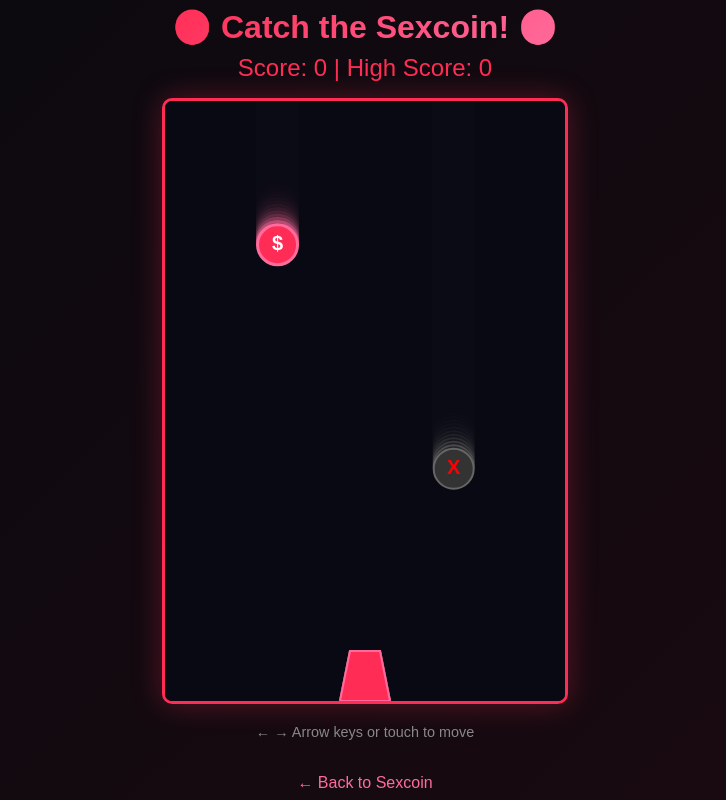
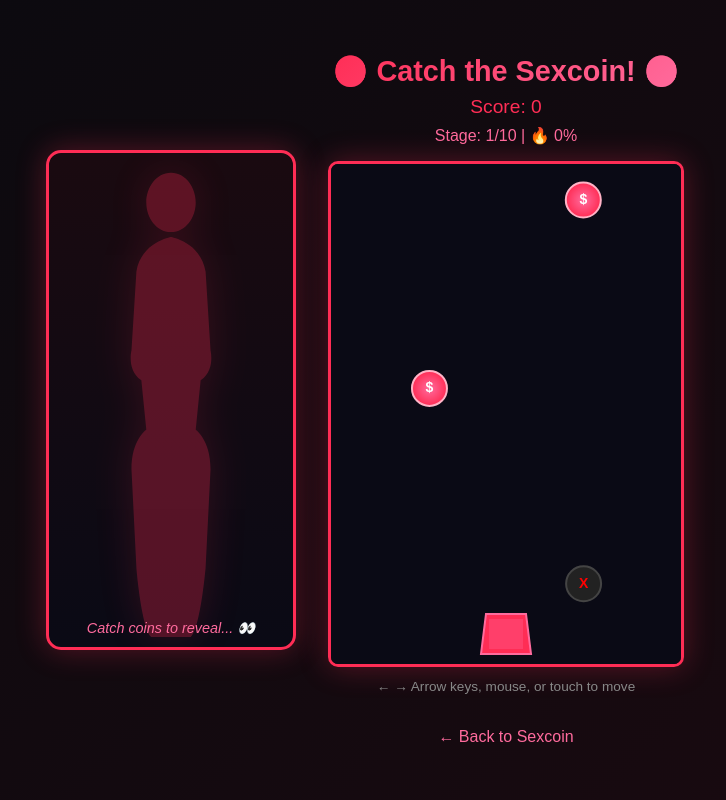
Before and after one commit to jaddydaddy/sexcoin-history, a website: page game.html in a window 1280 px wide. Both pictures are taken after a click on the button "START GAME". Shown: the whole page, without its empty margins (275-1001 px from the left). Drawn offline with Linux system fonts and the light colour scheme.

Commit message:
🎮🔥 Updated game - silhouette reveals as you score higher!

```diff
--- a/game.html
+++ b/game.html
@@ -23,12 +23,18 @@
             overflow: hidden;
         }
 
+        .game-wrapper {
+            display: flex;
+            gap: 2rem;
+            align-items: center;
+        }
+
         .game-container {
             text-align: center;
         }
 
         h1 {
-            font-size: 2rem;
+            font-size: 1.8rem;
             margin-bottom: 0.5rem;
             background: linear-gradient(135deg, #ff2d55, #ff6b9d);
             -webkit-background-clip: text;
@@ -36,9 +42,15 @@
         }
 
         .score-display {
-            font-size: 1.5rem;
+            font-size: 1.2rem;
+            margin-bottom: 0.5rem;
+            color: #ff2d55;
+        }
+
+        .stage-display {
+            font-size: 1rem;
             margin-bottom: 1rem;
-            color: #ff2d55;
+            color: #ff6b9d;
         }
 
         canvas {
@@ -49,10 +61,55 @@
             touch-action: none;
         }
 
+        .silhouette-container {
+            width: 250px;
+            height: 500px;
+            position: relative;
+            border: 3px solid #ff2d55;
+            border-radius: 15px;
+            overflow: hidden;
+            background: linear-gradient(180deg, #1a0a10 0%, #0a0a15 100%);
+            box-shadow: 0 0 30px rgba(255, 45, 85, 0.3);
+        }
+
+        .silhouette-reveal {
+            position: absolute;
+            bottom: 0;
+            left: 0;
+            right: 0;
+            height: 0%;
+            background: linear-gradient(0deg,
+                rgba(255, 45, 85, 0.3) 0%,
+                rgba(255, 45, 85, 0.1) 50%,
+                transparent 100%
+            );
+            transition: height 0.5s ease;
+        }
+
+        .silhouette-img {
+            width: 100%;
+            height: 100%;
+            object-fit: contain;
+            opacity: 0.3;
+            transition: opacity 0.5s ease;
+            filter: drop-shadow(0 0 20px rgba(255, 45, 85, 0.5));
+        }
+
+        .silhouette-text {
+            position: absolute;
+            bottom: 10px;
+            left: 0;
+            right: 0;
+            text-align: center;
+            color: #ff6b9d;
+            font-size: 0.9rem;
+            font-style: italic;
+        }
+
         .instructions {
-            margin-top: 1rem;
+            margin-top: 0.5rem;
             color: #888;
-            font-size: 0.9rem;
+            font-size: 0.85rem;
         }
 
         .start-btn {
@@ -73,16 +130,17 @@
         }
 
         .game-over {
-            position: absolute;
+            position: fixed;
             top: 50%;
             left: 50%;
             transform: translate(-50%, -50%);
-            background: rgba(0, 0, 0, 0.9);
+            background: rgba(0, 0, 0, 0.95);
             padding: 2rem 3rem;
             border-radius: 20px;
             border: 2px solid #ff2d55;
             text-align: center;
             display: none;
+            z-index: 100;
         }
 
         .game-over h2 {
@@ -92,8 +150,8 @@
         }
 
         .game-over p {
-            font-size: 1.5rem;
-            margin-bottom: 1.5rem;
+            font-size: 1.3rem;
+            margin-bottom: 0.5rem;
         }
 
         .back-link {
@@ -106,44 +164,103 @@
         .back-link:hover {
             color: #ff2d55;
         }
+
+        @media (max-width: 800px) {
+            .game-wrapper {
+                flex-direction: column;
+            }
+            .silhouette-container {
+                width: 200px;
+                height: 300px;
+            }
+            canvas {
+                width: 350px;
+                height: 450px;
+            }
+        }
     </style>
 </head>
 <body>
-    <div class="game-container">
-        <h1>🪙 Catch the Sexcoin! 🪙</h1>
-        <div class="score-display">Score: <span id="score">0</span> | High Score: <span id="highScore">0</span></div>
-        <canvas id="gameCanvas" width="400" height="600"></canvas>
-        <p class="instructions">← → Arrow keys or touch to move</p>
-        <button class="start-btn" id="startBtn" onclick="startGame()">START GAME</button>
-        <br>
-        <a href="index.html" class="back-link">← Back to Sexcoin</a>
+    <div class="game-wrapper">
+        <div class="silhouette-container">
+            <svg class="silhouette-img" id="silhouette" viewBox="0 0 200 500" fill="#ff2d55">
+                <!-- Silhouette of woman - will be revealed as score increases -->
+                <path d="M100,20
+                    C115,20 125,35 125,50
+                    C125,65 115,80 100,80
+                    C85,80 75,65 75,50
+                    C75,35 85,20 100,20 Z
+                    M100,85
+                    C100,85 130,90 135,120
+                    L140,200
+                    C140,200 145,220 130,230
+                    L125,280
+                    C125,280 140,290 140,320
+                    L135,420
+                    C135,420 130,480 120,490
+                    L80,490
+                    C70,480 65,420 65,420
+                    L60,320
+                    C60,290 75,280 75,280
+                    L70,230
+                    C55,220 60,200 60,200
+                    L65,120
+                    C70,90 100,85 100,85 Z" />
+            </svg>
+            <div class="silhouette-reveal" id="reveal"></div>
+            <div class="silhouette-text" id="stageText">Catch coins to reveal... 👀</div>
+        </div>
+
+        <div class="game-container">
+            <h1>🪙 Catch the Sexcoin! 🪙</h1>
+            <div class="score-display">Score: <span id="score">0</span></div>
+            <div class="stage-display">Stage: <span id="stage">1</span>/10 | 🔥 <span id="heatLevel">0</span>%</div>
+            <canvas id="gameCanvas" width="350" height="500"></canvas>
+            <p class="instructions">← → Arrow keys, mouse, or touch to move</p>
+            <button class="start-btn" id="startBtn" onclick="startGame()">START GAME</button>
+            <br>
+            <a href="index.html" class="back-link">← Back to Sexcoin</a>
+        </div>
     </div>
 
     <div class="game-over" id="gameOver">
         <h2>GAME OVER!</h2>
         <p>Final Score: <span id="finalScore">0</span></p>
-        <button class="start-btn" onclick="startGame()">PLAY AGAIN</button>
+        <p>Stage Reached: <span id="finalStage">1</span>/10</p>
+        <p style="color: #ff6b9d; font-size: 1rem;">She was just getting started... 😏</p>
+        <button class="start-btn" onclick="startGame()">TRY AGAIN</button>
     </div>
 
     <script>
         const canvas = document.getElementById('gameCanvas');
         const ctx = canvas.getContext('2d');
 
+        // Stage messages
+        const stageMessages = [
+            "Catch coins to reveal... 👀",
+            "Mmm keep going... 😏",
+            "She's warming up... 🔥",
+            "Don't stop now... 💋",
+            "Getting hot in here... 🥵",
+            "She likes your moves... 💃",
+            "Almost there... 😈",
+            "So close... 🔥🔥",
+            "One more stage... 💦",
+            "You did it! 🏆👑"
+        ];
+
         // Game state
         let score = 0;
-        let highScore = localStorage.getItem('sexcoinHighScore') || 0;
+        let stage = 1;
         let gameRunning = false;
         let coins = [];
-        let player = { x: 175, y: 550, width: 50, height: 50 };
-        let gameSpeed = 2;
-        let spawnRate = 60;
+        let player = { x: 150, y: 450, width: 50, height: 40 };
+        let gameSpeed = 2.5;
+        let spawnRate = 50;
         let frameCount = 0;
-
-        document.getElementById('highScore').textContent = highScore;
 
         // Player controls
         let keys = { left: false, right: false };
-        let touchX = null;
 
         document.addEventListener('keydown', (e) => {
             if (e.key === 'ArrowLeft') keys.left = true;
@@ -155,58 +272,74 @@
             if (e.key === 'ArrowRight') keys.right = false;
         });
 
-        canvas.addEventListener('touchstart', (e) => {
-            e.preventDefault();
-            touchX = e.touches[0].clientX;
-        });
-
         canvas.addEventListener('touchmove', (e) => {
             e.preventDefault();
             const rect = canvas.getBoundingClientRect();
-            const x = e.touches[0].clientX - rect.left;
+            const scaleX = canvas.width / rect.width;
+            const x = (e.touches[0].clientX - rect.left) * scaleX;
             player.x = Math.max(0, Math.min(canvas.width - player.width, x - player.width / 2));
         });
 
         canvas.addEventListener('mousemove', (e) => {
             if (gameRunning) {
                 const rect = canvas.getBoundingClientRect();
-                const x = e.clientX - rect.left;
+                const scaleX = canvas.width / rect.width;
+                const x = (e.clientX - rect.left) * scaleX;
                 player.x = Math.max(0, Math.min(canvas.width - player.width, x - player.width / 2));
             }
         });
+
+        function updateStage() {
+            const newStage = Math.min(10, Math.floor(score / 50) + 1);
+            if (newStage !== stage) {
+                stage = newStage;
+                document.getElementById('stage').textContent = stage;
+            }
+
+            // Update silhouette reveal
+            const revealPercent = Math.min(100, (score / 500) * 100);
+            document.getElementById('reveal').style.height = revealPercent + '%';
+            document.getElementById('silhouette').style.opacity = 0.3 + (revealPercent / 100) * 0.7;
+            document.getElementById('heatLevel').textContent = Math.floor(revealPercent);
+            document.getElementById('stageText').textContent = stageMessages[Math.min(stage - 1, 9)];
+        }
 
         function drawCoin(x, y, size, type) {
             ctx.save();
             ctx.translate(x + size/2, y + size/2);
 
             if (type === 'good') {
-                // Pink coin
+                // Pink Sexcoin
+                const gradient = ctx.createRadialGradient(0, 0, 0, 0, 0, size/2);
+                gradient.addColorStop(0, '#ff6b9d');
+                gradient.addColorStop(1, '#ff2d55');
+
                 ctx.beginPath();
                 ctx.arc(0, 0, size/2, 0, Math.PI * 2);
-                ctx.fillStyle = '#ff2d55';
+                ctx.fillStyle = gradient;
                 ctx.fill();
-                ctx.strokeStyle = '#ff6b9d';
-                ctx.lineWidth = 3;
+                ctx.strokeStyle = '#ffb3c6';
+                ctx.lineWidth = 2;
                 ctx.stroke();
 
                 // $ symbol
                 ctx.fillStyle = '#fff';
-                ctx.font = `bold ${size/2}px Arial`;
+                ctx.font = `bold ${size/2.5}px Arial`;
                 ctx.textAlign = 'center';
                 ctx.textBaseline = 'middle';
                 ctx.fillText('$', 0, 0);
             } else {
-                // Bad coin (scam)
+                // Scam coin
                 ctx.beginPath();
                 ctx.arc(0, 0, size/2, 0, Math.PI * 2);
-                ctx.fillStyle = '#333';
+                ctx.fillStyle = '#222';
                 ctx.fill();
-                ctx.strokeStyle = '#666';
+                ctx.strokeStyle = '#444';
                 ctx.lineWidth = 2;
                 ctx.stroke();
 
                 ctx.fillStyle = '#ff0000';
-                ctx.font = `bold ${size/2}px Arial`;
+                ctx.font = `bold ${size/2.5}px Arial`;
                 ctx.textAlign = 'center';
                 ctx.textBaseline = 'middle';
                 ctx.fillText('X', 0, 0);
@@ -216,28 +349,32 @@
         }
 
         function drawPlayer() {
-            // Draw basket/catcher
+            // Draw catcher basket
             ctx.fillStyle = '#ff2d55';
             ctx.beginPath();
-            ctx.moveTo(player.x, player.y + player.height);
+            ctx.moveTo(player.x + 5, player.y);
+            ctx.lineTo(player.x + player.width - 5, player.y);
             ctx.lineTo(player.x + player.width, player.y + player.height);
-            ctx.lineTo(player.x + player.width - 10, player.y);
-            ctx.lineTo(player.x + 10, player.y);
+            ctx.lineTo(player.x, player.y + player.height);
             ctx.closePath();
             ctx.fill();
 
             ctx.strokeStyle = '#ff6b9d';
             ctx.lineWidth = 2;
             ctx.stroke();
+
+            // Inner glow
+            ctx.fillStyle = 'rgba(255, 107, 157, 0.3)';
+            ctx.fillRect(player.x + 8, player.y + 5, player.width - 16, player.height - 10);
         }
 
         function spawnCoin() {
-            const isGood = Math.random() > 0.2; // 80% good coins
+            const isGood = Math.random() > 0.15; // 85% good coins
             coins.push({
-                x: Math.random() * (canvas.width - 40),
-                y: -40,
-                size: 40,
-                speed: gameSpeed + Math.random() * 2,
+                x: Math.random() * (canvas.width - 35),
+                y: -35,
+                size: 35,
+                speed: gameSpeed + Math.random() * 1.5,
                 type: isGood ? 'good' : 'bad'
             });
         }
@@ -248,8 +385,8 @@
             frameCount++;
 
             // Move player
-            if (keys.left && player.x > 0) player.x -= 8;
-            if (keys.right && player.x < canvas.width - player.width) player.x += 8;
+            if (keys.left && player.x > 0) player.x -= 7;
+            if (keys.right && player.x < canvas.width - player.width) player.x += 7;
 
             // Spawn coins
             if (frameCount % spawnRate === 0) {
@@ -262,14 +399,15 @@
 
                 // Check collision with player
                 if (coins[i].y + coins[i].size > player.y &&
+                    coins[i].y < player.y + player.height &&
                     coins[i].x + coins[i].size > player.x &&
                     coins[i].x < player.x + player.width) {
 
                     if (coins[i].type === 'good') {
                         score += 10;
                         document.getElementById('score').textContent = score;
+                        updateStage();
                     } else {
-                        // Hit bad coin - game over
                         gameOver();
                         return;
                     }
@@ -280,7 +418,6 @@
                 // Remove coins that fell off screen
                 if (coins[i].y > canvas.height) {
                     if (coins[i].type === 'good') {
-                        // Missed good coin - game over
                         gameOver();
                         return;
                     }
@@ -289,15 +426,15 @@
             }
 
             // Increase difficulty
-            if (score > 0 && score % 100 === 0) {
-                gameSpeed += 0.1;
-                if (spawnRate > 30) spawnRate -= 1;
+            if (frameCount % 500 === 0) {
+                gameSpeed += 0.2;
+                if (spawnRate > 25) spawnRate -= 2;
             }
         }
 
         function draw() {
             // Clear canvas
-            ctx.fillStyle = 'rgba(10, 10, 20, 0.3)';
+            ctx.fillStyle = '#0a0a15';
             ctx.fillRect(0, 0, canvas.width, canvas.height);
 
             // Draw coins
@@ -319,14 +456,20 @@
 
         function startGame() {
             score = 0;
+            stage = 1;
             coins = [];
-            gameSpeed = 2;
-            spawnRate = 60;
+            gameSpeed = 2.5;
+            spawnRate = 50;
             frameCount = 0;
-            player.x = 175;
+            player.x = 150;
             gameRunning = true;
 
             document.getElementById('score').textContent = score;
+            document.getElementById('stage').textContent = stage;
+            document.getElementById('reveal').style.height = '0%';
+            document.getElementById('silhouette').style.opacity = '0.3';
+            document.getElementById('heatLevel').textContent = '0';
+            document.getElementById('stageText').textContent = stageMessages[0];
             document.getElementById('gameOver').style.display = 'none';
             document.getElementById('startBtn').style.display = 'none';
 
@@ -336,14 +479,10 @@
         function gameOver() {
             gameRunning = false;
 
-            if (score > highScore) {
-                highScore = score;
-                localStorage.setItem('sexcoinHighScore', highScore);
-                document.getElementById('highScore').textContent = highScore;
-            }
-
             document.getElementById('finalScore').textContent = score;
+            document.getElementById('finalStage').textContent = stage;
             document.getElementById('gameOver').style.display = 'block';
+            document.getElementById('startBtn').style.display = 'inline-block';
         }
 
         // Initial draw
```
